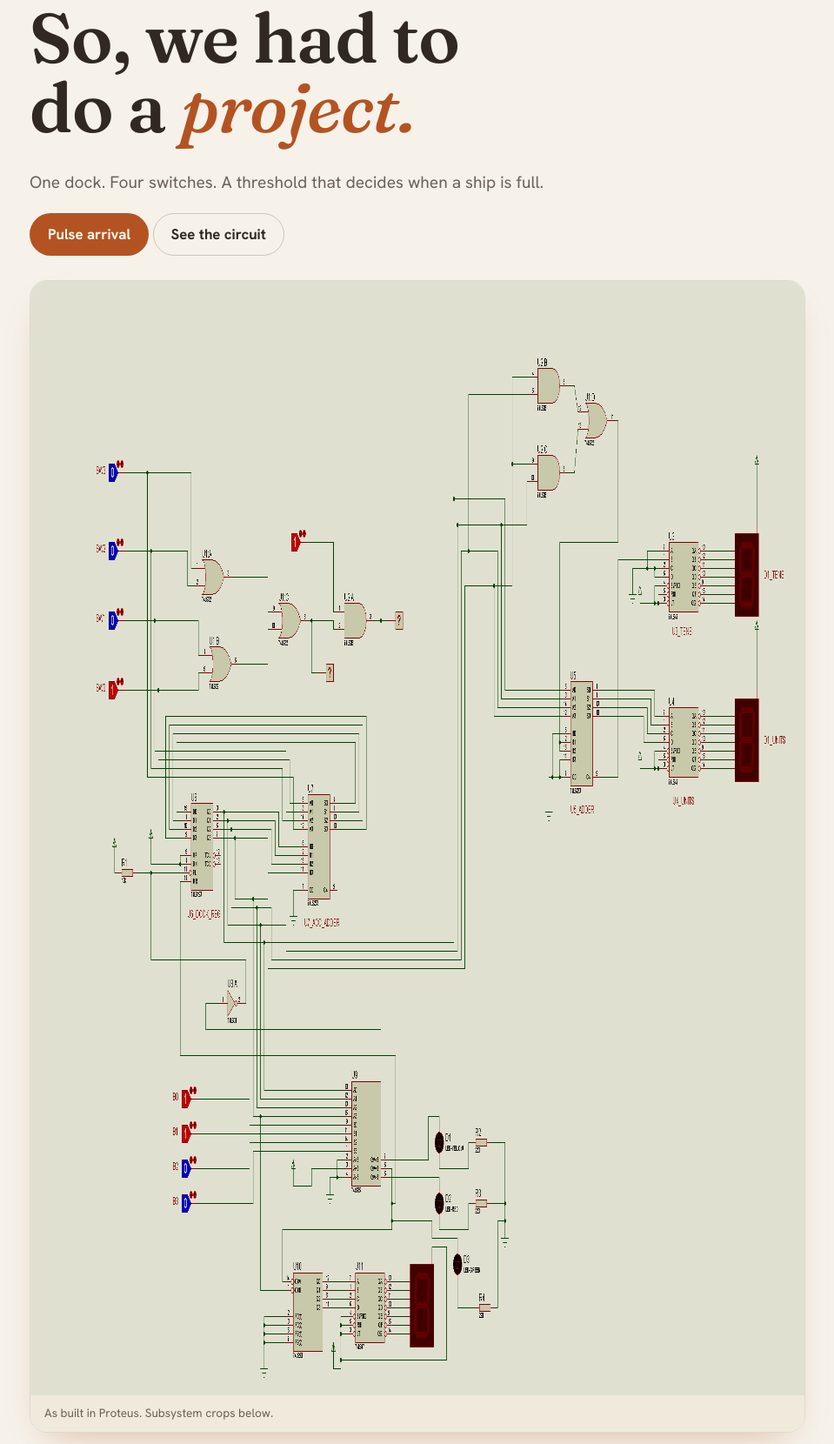
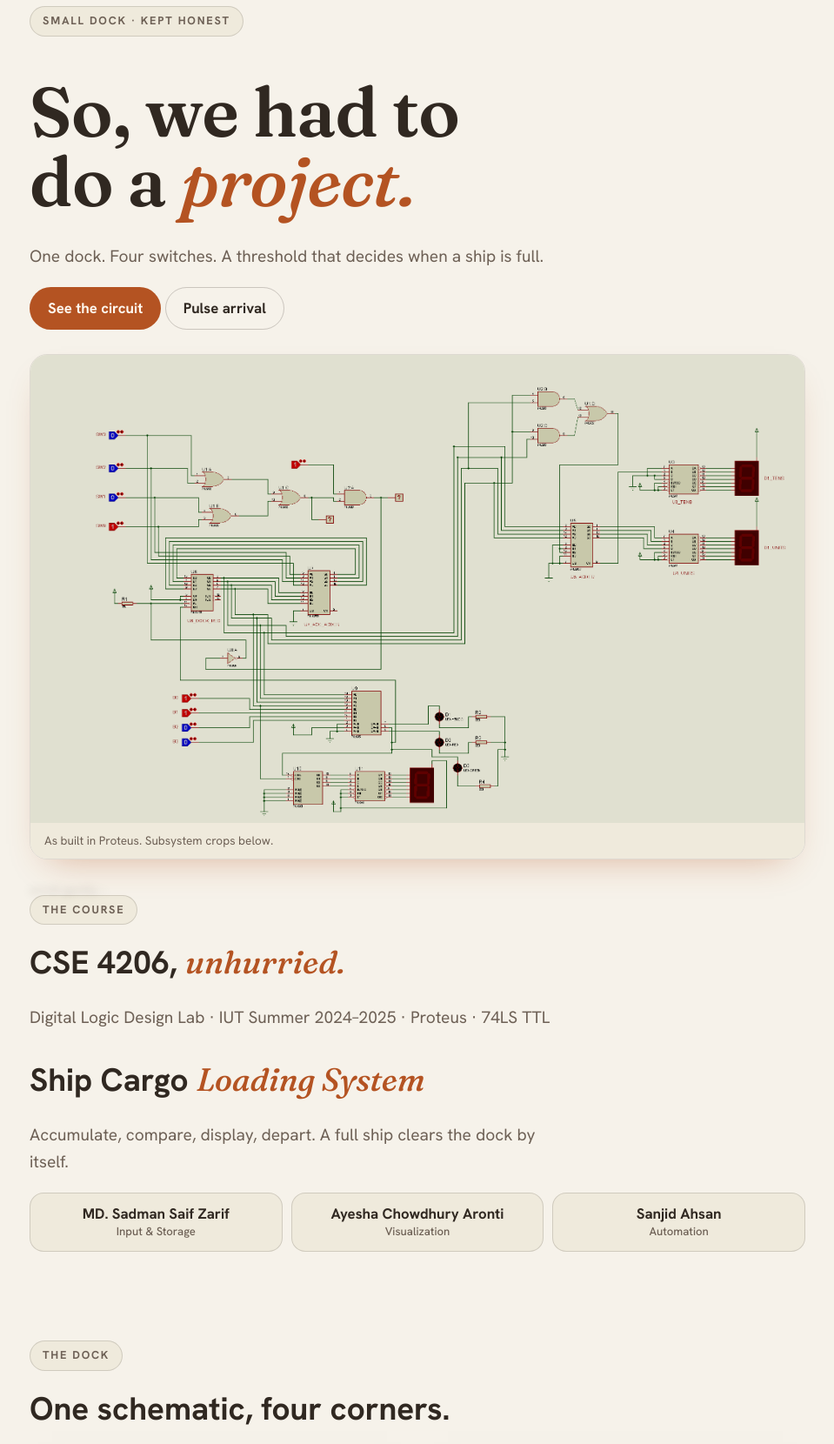
Before and after one commit to HyperZx2O/ship-cargo-loading-system, a plain HTML site: page story/index.html in a window 1280 px wide. Shown: the part 136-1796 px from the top of the page at 87% size, without its empty margins (160-1119 px from the left). Drawn offline with Linux system fonts and the light colour scheme.

Commit message:
style(story): tighten spacing, chips grid, and footer wordmark
docs(readme): document story site

```diff
--- a/story/index.html
+++ b/story/index.html
@@ -5,7 +5,8 @@
 <meta name="viewport" content="width=device-width,initial-scale=1,viewport-fit=cover">
 <title>Ship Cargo Loading System — a small dock story</title>
 <meta name="description" content="A warm walkthrough of a student dock circuit: accumulate, compare, display, depart.">
-<meta name="theme-color" content="#f3ecdd">
+<meta name="theme-color" media="(prefers-color-scheme: light)" content="#f3ecdd">
+<meta name="theme-color" media="(prefers-color-scheme: dark)" content="#1e1710">
 <meta name="color-scheme" content="light dark">
 <meta property="og:title" content="Ship Cargo Loading System — a small dock story">
 <meta property="og:description" content="Accumulate, compare, display, depart. A Proteus final build.">
@@ -17,8 +18,8 @@
 <link rel="preconnect" href="https://fonts.gstatic.com" crossorigin>
 <link href="https://fonts.googleapis.com/css2?family=Fraunces:ital,opsz,wght@0,9..144,500;0,9..144,600;1,9..144,500&family=Hanken+Grotesk:wght@400;500;700&display=swap" rel="stylesheet">
 <style>
-:root{--bg:hsl(44 38% 94%);--bg-surface:hsl(44 36% 90%);--text:hsl(28 18% 16%);--text-dim:hsl(28 12% 38%);--muted:hsl(30 14% 72%);--accent:hsl(20 68% 42%);--accent-dim:hsl(20 52% 34%);--accent-soft:hsl(20 70% 88%);--py:clamp(72px,10vw,128px);--px:clamp(20px,5vw,64px)}
-:root[data-theme="dark"]{--bg:hsl(28 12% 10%);--bg-surface:hsl(28 12% 14%);--text:hsl(40 30% 88%);--text-dim:hsl(36 16% 66%);--muted:hsl(28 10% 32%);--accent:hsl(20 72% 62%);--accent-dim:hsl(20 60% 52%);--accent-soft:hsl(20 45% 22%)}
+:root{--bg:hsl(44 38% 94%);--bg-surface:hsl(44 36% 90%);--text:hsl(28 18% 16%);--text-dim:hsl(28 12% 38%);--muted:hsl(30 14% 72%);--accent:hsl(20 68% 42%);--accent-dim:hsl(20 52% 34%);--accent-soft:hsl(20 70% 88%);--over:#c23b2e;--ok:#4a7c59;--py:clamp(72px,10vw,128px);--px:clamp(20px,5vw,64px)}
+:root[data-theme="dark"]{--bg:hsl(28 12% 10%);--bg-surface:hsl(28 12% 14%);--text:hsl(40 30% 88%);--text-dim:hsl(36 16% 66%);--muted:hsl(28 10% 32%);--accent:hsl(20 72% 62%);--accent-dim:hsl(20 60% 52%);--accent-soft:hsl(20 45% 22%);--over:hsl(4 65% 62%);--ok:hsl(140 25% 62%)}
 html{scrollbar-width:thin;scrollbar-color:var(--accent-dim) var(--bg)}
 html::-webkit-scrollbar{width:8px}html::-webkit-scrollbar-track{background:var(--bg)}html::-webkit-scrollbar-thumb{background:var(--accent-dim);border-radius:8px}html::-webkit-scrollbar-thumb:hover{background:var(--accent)}
 *{box-sizing:border-box}html,body{overflow-x:clip}
@@ -46,8 +47,12 @@
 .seg button[aria-checked="true"]{color:#fff8ef}
 @media (prefers-reduced-motion: reduce){.seg::before{transition:none}}
 .wrap{max-width:1020px;margin:0 auto;padding:0 max(var(--px),env(safe-area-inset-left)) 0 max(var(--px),env(safe-area-inset-right))}
-section{padding:var(--py) 0}
-.eyebrow{font-size:.8rem;font-weight:700;letter-spacing:.14em;text-transform:uppercase;color:var(--text-dim);display:inline-block;border:1px solid color-mix(in srgb,var(--text) 16%,transparent);border-radius:999px;padding:6px 14px;background:var(--bg-surface)}
+section{padding:var(--py) 0;scroll-margin-top:76px}
+main>section:first-of-type{padding-top:calc(var(--py)*.55)}
+.eyebrow{font-size:.8rem;font-weight:700;letter-spacing:.14em;text-transform:uppercase;color:var(--text-dim);display:inline-block;border:1px solid color-mix(in srgb,var(--text) 16%,transparent);border-radius:999px;padding:6px 14px;background:var(--bg-surface);margin-bottom:14px}
+#dock,#parts,#dropped,#play,#proof{padding-top:calc(var(--py)*.8)}
+.card p{overflow-wrap:break-word}
+.wordmark{font-family:Fraunces,Georgia,serif;font-size:clamp(1.4rem,5.5vw,3.8rem);line-height:1;letter-spacing:-.02em;color:color-mix(in srgb,var(--text) 16%,transparent);white-space:nowrap;overflow:hidden;overflow-wrap:normal}
 h1{font-family:Fraunces,Georgia,serif;font-weight:560;letter-spacing:-.01em;line-height:1;font-size:clamp(2.8rem,7vw,5rem);margin:.4em 0;text-wrap:balance}
 h2{font-family:"Hanken Grotesk",system-ui,sans-serif;font-weight:700;font-size:clamp(1.6rem,3.4vw,2.3rem);margin:0 0 .4em;text-wrap:balance}
 h2 em{font-family:Fraunces,Georgia,serif;font-style:italic;font-weight:500;color:var(--accent)}
@@ -56,12 +61,15 @@
 img{max-width:100%}
 .grid2,.chips{min-width:0}
 .hero-visual{margin-top:28px;border-radius:20px;overflow:hidden;border:1px solid color-mix(in srgb,var(--text) 12%,transparent);box-shadow:0 18px 40px -22px color-mix(in srgb,var(--accent) 45%,transparent)}
+.hero-visual img{width:100%;height:auto;display:block}
 .hero-visual img{width:100%;display:block}
 .cap{font-size:.85rem;color:var(--text-dim);padding:10px 16px;background:var(--bg-surface)}
 .scrollcue{margin-top:18px;color:var(--text-dim);font-size:.9rem;animation:bob 2.4s ease-out infinite}
 @keyframes bob{0%,100%{transform:translateY(0);opacity:.9}50%{transform:translateY(6px);opacity:.3}}
-.chips{display:flex;gap:10px;flex-wrap:wrap;margin-top:16px}
-.chips span{border:1px solid color-mix(in srgb,var(--text) 16%,transparent);border-radius:999px;padding:8px 16px;background:var(--bg-surface)}
+.chips{display:grid;grid-template-columns:repeat(3,minmax(0,1fr));gap:10px;margin-top:16px}
+.chips span{border:1px solid color-mix(in srgb,var(--text) 16%,transparent);border-radius:16px;padding:12px 14px;background:var(--bg-surface);text-align:center;font-weight:600;line-height:1.4}
+.chips span small{display:block;font-weight:500;font-size:.82rem;color:var(--text-dim)}
+@media(max-width:820px){.chips{grid-template-columns:minmax(0,1fr)}}
 .grid2{display:grid;grid-template-columns:minmax(0,1fr) minmax(0,1fr);gap:18px}
 @media(max-width:820px){.grid2{grid-template-columns:minmax(0,1fr)}}
 .card{background:var(--bg-surface);border-radius:18px;padding:22px;box-shadow:0 14px 30px -24px color-mix(in srgb,var(--accent) 40%,transparent)}
@@ -83,7 +91,7 @@
 ::selection{background:var(--accent);color:#fff8ef}
 .leds{display:flex;gap:14px;margin-top:10px;font-size:.9rem;color:var(--text-dim)}
 .dot{width:13px;height:13px;border-radius:50%;background:color-mix(in srgb,var(--text) 18%,transparent);display:inline-block;margin-right:6px}
-.on-y{background:var(--accent)}.on-r{background:#c23b2e}.on-g{background:#4a7c59}
+.on-y{background:var(--accent)}.on-r{background:var(--over)}.on-g{background:var(--ok)}
 .trace{font-family:ui-monospace,Menlo,monospace;font-size:.82rem;color:var(--text-dim);white-space:pre-wrap;margin-top:10px}
 footer{border-top:1px solid color-mix(in srgb,var(--text) 12%,transparent);padding:40px 0 0}
 .proof-links{display:flex;gap:10px;flex-wrap:wrap;margin-top:14px}
@@ -112,7 +120,7 @@
 <div class="hero-a eyebrow">SMALL DOCK · KEPT HONEST</div>
 <h1 id="h1" class="hero-a">So, we had to do a <em style="font-style:italic;color:var(--accent)">project.</em></h1>
 <p class="lead hero-a">One dock. Four switches. A threshold that decides when a ship is full.</p>
-<p class="hero-a"><a class="btn btn-p" href="#play">Pulse arrival</a> <a class="btn btn-s" href="#dock">See the circuit</a></p>
+<p class="hero-a"><a class="btn btn-p" href="#dock">See the circuit</a> <a class="btn btn-s" href="#play">Pulse arrival</a></p>
 <figure class="hero-visual hero-v" style="margin:28px 0 0"><img src="../hardware/screenshots/full-schematic.png" alt="Final Proteus schematic" width="2121" height="1281" loading="lazy" decoding="async" onerror="this.style.display='none'"><figcaption class="cap">As built in Proteus. Subsystem crops below.</figcaption></figure>
 <div class="scrollcue hero-v">scroll gently ↓</div>
 </section>
@@ -120,13 +128,13 @@
 <h2 class="reveal-item" style="margin-top:26px">Ship Cargo <em>Loading System</em></h2>
 <p class="lead reveal-item">Accumulate, compare, display, depart. A full ship clears the dock by itself.</p>
 <div class="chips reveal-item"><span>MD. Sadman Saif Zarif<small>Input &amp; Storage</small></span><span>Ayesha Chowdhury Aronti<small>Visualization</small></span><span>Sanjid Ahsan<small>Automation</small></span></div></section>
-<section class="wrap" id="dock" aria-labelledby="h-dock"><div class="reveal-item eyebrow">THE DOCK</div><h2 id="h-dock">One schematic, <em>four corners.</em></h2><div class="grid2">
+<section class="wrap" id="dock" aria-labelledby="h-dock"><div class="reveal-item eyebrow">THE DOCK</div><h2 id="h-dock">One schematic, four corners.</h2><div class="grid2">
 <div class="card reveal-item"><div class="num">01</div><h2>OR-tree <em>validation</em></h2><p>Empty ships are turned away before anything latches.</p><img src="../hardware/screenshots/01-input-validation.png" alt="Input validation" style="width:100%;border-radius:12px" loading="lazy" decoding="async" onerror="this.style.display='none'"></div>
 <div class="card reveal-item"><div class="num">02</div><h2>Adder plus <em>memory</em></h2><p>U7 adds SW and Q. U6 keeps the running total.</p><img src="../hardware/screenshots/02-accumulator.png" alt="Accumulator" style="width:100%;border-radius:12px" loading="lazy" decoding="async" onerror="this.style.display='none'"></div>
 <div class="card reveal-item"><div class="num">03</div><h2>Readable <em>decimal</em></h2><p>Q of 10 or more gets a plus-six correction.</p><img src="../hardware/screenshots/03-bcd-display.png" alt="BCD display" style="width:100%;border-radius:12px" loading="lazy" decoding="async" onerror="this.style.display='none'"></div>
 <div class="card reveal-item"><div class="num">04</div><h2>A comparator <em>decides</em></h2><p>Yellow below, red over, green exact. Green counts and clears.</p><img src="../hardware/screenshots/04-comparator-counter.png" alt="Comparator" style="width:100%;border-radius:12px" loading="lazy" decoding="async" onerror="this.style.display='none'"></div>
 </div></section>
-<section class="wrap" id="steps" aria-labelledby="h-steps"><div class="reveal-item eyebrow">STEPS</div><h2 id="h-steps">Slow freight, <em>five moves.</em></h2>
+<section class="wrap" id="steps" aria-labelledby="h-steps"><h2 id="h-steps">Slow freight, five moves.</h2>
 <div class="card reveal-item"><div class="num">1</div><p>Set cargo on SW0–SW3. All low means no pulse.</p></div>
 <div class="card reveal-item" style="margin-top:12px"><div class="num">2</div><p>Pulse arrival. The sum lands in U6.</p></div>
 <div class="card reveal-item" style="margin-top:12px"><div class="num">3</div><p>Read tens and units. Ten and above is corrected.</p></div>
```
Also changed, not shown: 1 other file.
